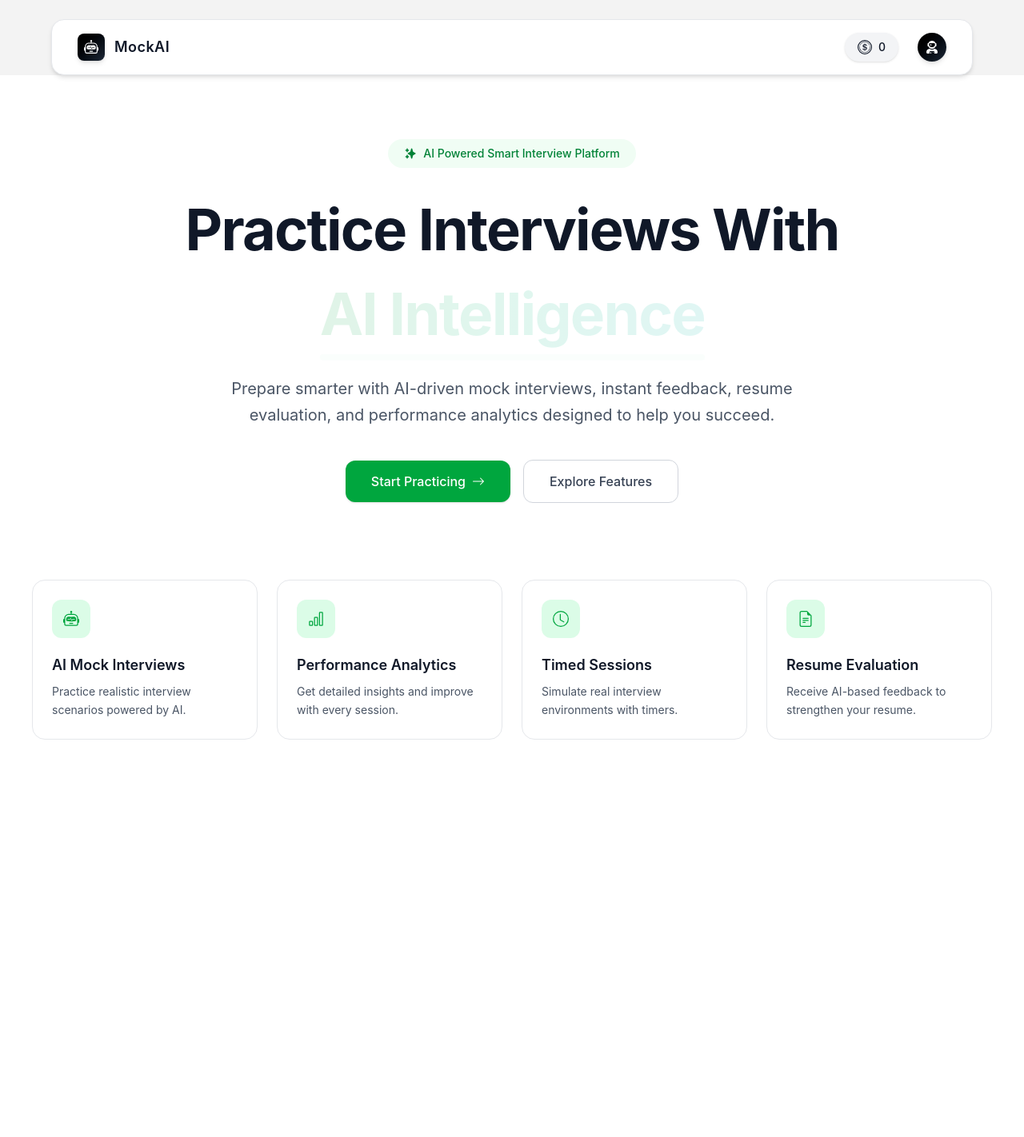
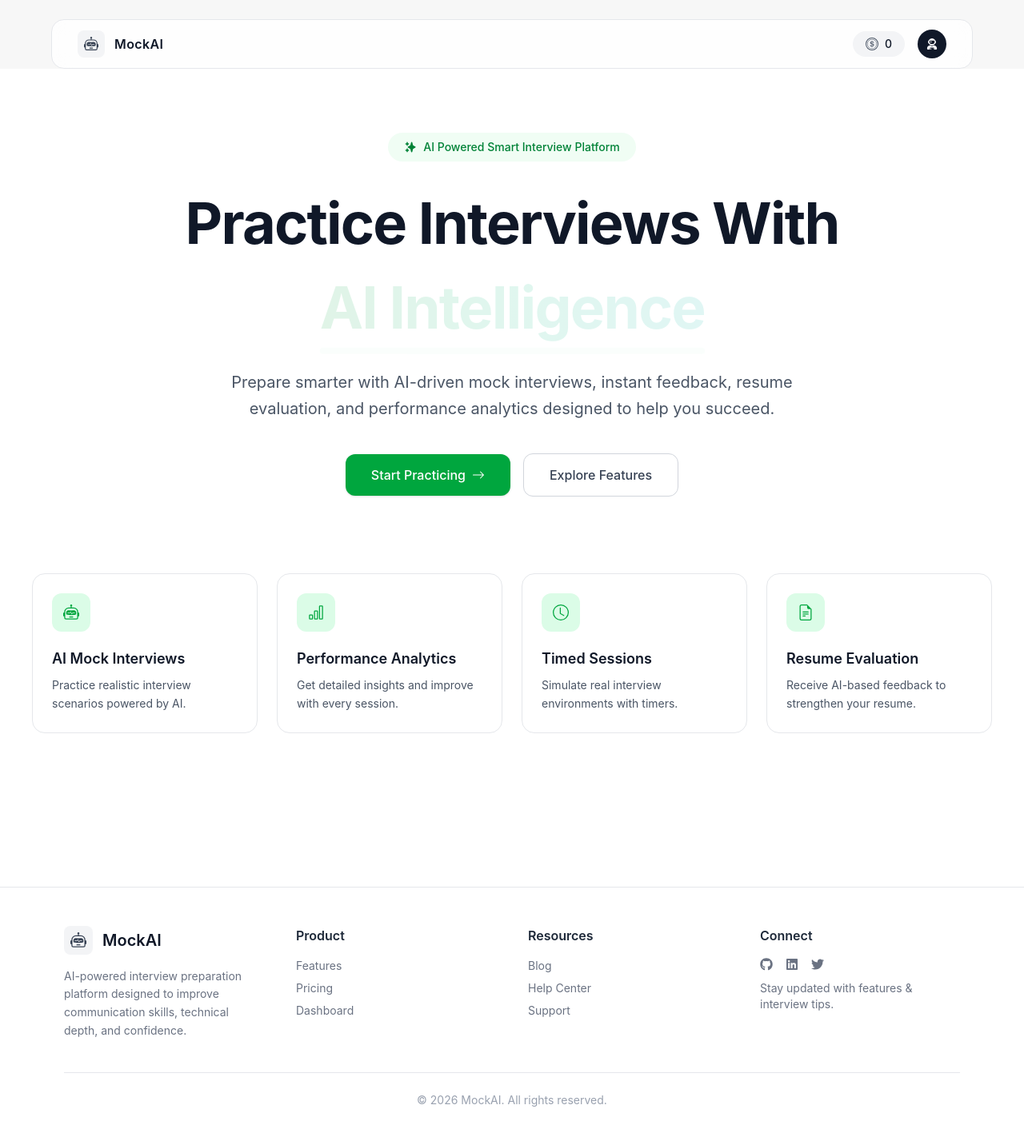
Before and after one commit to Svibhute-01/MockAI, a React (Vite) app in the folder client/: page / in a window 1280 px wide. Shown: the top 1422 px of the page at 80% size. Before the commit the page ends 1037 px from the top, so only its background shows below. Built offline with nearby package versions, Linux system fonts and the light colour scheme; no server answers.

Commit message:
feat: add responsive footer component with modern UI

```diff
--- /dev/null
+++ b/client/src/components/Footer.jsx
@@ -0,0 +1,72 @@
+import React from 'react'
+import { BsRobot } from 'react-icons/bs'
+import { FaGithub, FaLinkedin, FaTwitter } from 'react-icons/fa'
+
+function Footer() {
+  return (
+    <footer className="mt-20 border-t border-gray-200 bg-white px-6 md:px-20 py-12">
+
+      <div className="grid md:grid-cols-4 gap-10">
+
+        {/* Logo */}
+        <div>
+          <div className="flex items-center gap-3 mb-4">
+            <div className="bg-gray-100 p-2 rounded-lg">
+              <BsRobot className="text-xl text-gray-700" />
+            </div>
+            <h2 className="text-xl font-semibold text-gray-900">MockAI</h2>
+          </div>
+
+          <p className="text-sm text-gray-500 leading-relaxed">
+            AI-powered interview preparation platform designed to improve
+            communication skills, technical depth, and confidence.
+          </p>
+        </div>
+
+        {/* Links */}
+        <div>
+          <h3 className="font-semibold text-gray-800 mb-4">Product</h3>
+          <ul className="space-y-2 text-sm text-gray-500">
+            <li className="hover:text-green-600 cursor-pointer">Features</li>
+            <li className="hover:text-green-600 cursor-pointer">Pricing</li>
+            <li className="hover:text-green-600 cursor-pointer">Dashboard</li>
+          </ul>
+        </div>
+
+        {/* Resources */}
+        <div>
+          <h3 className="font-semibold text-gray-800 mb-4">Resources</h3>
+          <ul className="space-y-2 text-sm text-gray-500">
+            <li className="hover:text-green-600 cursor-pointer">Blog</li>
+            <li className="hover:text-green-600 cursor-pointer">Help Center</li>
+            <li className="hover:text-green-600 cursor-pointer">Support</li>
+          </ul>
+        </div>
+
+        {/* Social */}
+        <div>
+          <h3 className="font-semibold text-gray-800 mb-4">Connect</h3>
+
+          <div className="flex gap-4 mb-3">
+            <FaGithub className="text-gray-500 hover:text-green-600 cursor-pointer transition" />
+            <FaLinkedin className="text-gray-500 hover:text-green-600 cursor-pointer transition" />
+            <FaTwitter className="text-gray-500 hover:text-green-600 cursor-pointer transition" />
+          </div>
+
+          <p className="text-sm text-gray-500">
+            Stay updated with features & interview tips.
+          </p>
+        </div>
+
+      </div>
+
+      {/* Bottom */}
+      <div className="mt-10 pt-6 border-t border-gray-200 text-center text-sm text-gray-400">
+        © {new Date().getFullYear()} MockAI. All rights reserved.
+      </div>
+
+    </footer>
+  )
+}
+
+export default Footer
--- a/client/src/components/Navbar.jsx
+++ b/client/src/components/Navbar.jsx
@@ -21,7 +21,6 @@ function Navbar() {
   const creditRef = useRef();
   const userRef = useRef();
 
-  // Close on outside click
   useEffect(() => {
     const handleClickOutside = (e) => {
       if (creditRef.current && !creditRef.current.contains(e.target)) {
@@ -37,42 +36,39 @@ function Navbar() {
       document.removeEventListener("mousedown", handleClickOutside);
   }, []);
 
-  // Logout (NO navigation)
   const handleLogout = async () => {
     try {
       await API.post("/api/auth/logout", {}, { withCredentials: true });
-
       dispatch(setUserData(null));
-
       setShowCreditPopup(false);
       setShowUserPopup(false);
-
-      // ❌ no navigation (as you requested)
     } catch (error) {
       console.log("Logout error:", error);
     }
   };
 
   return (
-    <div className="bg-[#f3f3f3] flex justify-center px-4 pt-6">
+    <div className="bg-[#f7f7f7] flex justify-center px-4 pt-6">
+
       <motion.div
-        initial={{ opacity: 0, y: -40 }}
+        initial={{ opacity: 0, y: -30 }}
         animate={{ opacity: 1, y: 0 }}
-        transition={{ duration: 0.3 }}
-        className="w-full max-w-6xl bg-white rounded-2xl shadow-md border border-gray-200 px-8 py-4 flex justify-between items-center"
+        transition={{ duration: 0.25 }}
+        className="w-full max-w-6xl bg-white/80 backdrop-blur-md rounded-2xl border border-gray-200 px-8 py-3 flex justify-between items-center"
       >
+
         {/* LEFT */}
         <div className="flex items-center gap-3 cursor-pointer">
-          <div className="bg-gradient-to-br from-black to-gray-800 text-white p-2 rounded-lg shadow-md">
-            <BsRobot size={18} />
+          <div className="bg-gray-100 p-2 rounded-lg">
+            <BsRobot size={18} className="text-gray-700" />
           </div>
-          <h1 className="font-semibold hidden md:block text-lg tracking-wide">
+          <h1 className="font-semibold hidden md:block text-gray-900 tracking-wide">
             MockAI
           </h1>
         </div>
 
         {/* RIGHT */}
-        <div className="flex items-center gap-6 relative">
+        <div className="flex items-center gap-4 relative">
 
           {/* 💰 CREDITS */}
           <div className="relative" ref={creditRef}>
@@ -85,27 +81,23 @@ function Navbar() {
                 setShowCreditPopup(!showCreditPopup);
                 setShowUserPopup(false);
               }}
-              className="flex items-center gap-2 bg-gray-100 px-4 py-2 rounded-full text-sm font-medium hover:bg-gray-200 transition shadow-sm"
+              className="flex items-center gap-2 bg-gray-100 px-4 py-1.5 rounded-full text-sm font-medium hover:bg-gray-200 transition"
             >
-              <BsCoin size={18} />
+              <BsCoin size={16} className="text-gray-600" />
               {userData?.credits ?? 0}
             </button>
 
             <AnimatePresence>
               {showCreditPopup && (
                 <motion.div
-                  initial={{ opacity: 0, y: 15, scale: 0.92 }}
+                  initial={{ opacity: 0, y: 10, scale: 0.95 }}
                   animate={{ opacity: 1, y: 0, scale: 1 }}
-                  exit={{ opacity: 0, y: 15, scale: 0.92 }}
-                  transition={{ duration: 0.25 }}
-                  className="absolute right-0 mt-4 w-80 bg-gradient-to-br from-white/80 to-gray-100/70 backdrop-blur-2xl border border-white/40 shadow-2xl rounded-3xl p-6 z-50"
+                  exit={{ opacity: 0, y: 10, scale: 0.95 }}
+                  transition={{ duration: 0.2 }}
+                  className="absolute right-0 mt-4 w-72 bg-white border border-gray-200 rounded-2xl shadow-lg p-5 z-50"
                 >
-                  {/* Glow ring */}
-                  <div className="absolute inset-0 rounded-3xl bg-gradient-to-br from-yellow-200/20 to-transparent pointer-events-none"></div>
-
-                  {/* Header */}
-                  <div className="flex items-center gap-3 mb-4">
-                    <div className="bg-yellow-100 text-yellow-600 p-3 rounded-xl shadow-sm">
+                  <div className="flex items-center gap-3 mb-3">
+                    <div className="bg-yellow-100 text-yellow-600 p-2 rounded-lg">
                       <BsCoin />
                     </div>
                     <div>
@@ -118,16 +110,15 @@ function Navbar() {
                     </div>
                   </div>
 
-                  <p className="text-sm text-gray-700 mb-5 leading-relaxed">
-                    You’re running low on credits. Upgrade now to continue
-                    uninterrupted AI interviews.
+                  <p className="text-sm text-gray-600 mb-4">
+                    You’re running low on credits. Upgrade to continue.
                   </p>
 
                   <button
                     onClick={() => navigate("/pricing")}
-                    className="w-full bg-gradient-to-r from-black via-gray-800 to-black text-white py-2.5 rounded-xl text-sm font-semibold tracking-wide hover:scale-[1.02] active:scale-[0.98] transition"
+                    className="w-full bg-green-600 text-white py-2 rounded-lg text-sm font-medium hover:bg-green-700 transition"
                   >
-                    Upgrade Plan 🚀
+                    Upgrade Plan
                   </button>
                 </motion.div>
               )}
@@ -145,32 +136,26 @@ function Navbar() {
                 setShowUserPopup(!showUserPopup);
                 setShowCreditPopup(false);
               }}
-    className="w-9 h-9 bg-gradient-to-br from-black to-gray-800 text-white rounded-full flex items-center justify-center font-semibold shadow-md hover:scale-105 transition"
+              className="w-9 h-9 bg-gray-900 text-white rounded-full flex items-center justify-center text-sm font-semibold hover:scale-105 transition"
             >
               {userData?.name
                 ? userData.name.charAt(0).toUpperCase()
-      : <FaUserAstronaut size={16} />}
+                : <FaUserAstronaut size={14} />}
             </button>
 
             <AnimatePresence>
               {showUserPopup && (
                 <motion.div
-        initial={{ opacity: 0, y: 20, scale: 0.9 }}
+                  initial={{ opacity: 0, y: 12, scale: 0.95 }}
                   animate={{ opacity: 1, y: 0, scale: 1 }}
-        exit={{ opacity: 0, y: 15, scale: 0.9 }}
-        transition={{ duration: 0.25 }}
-        className="absolute right-0 mt-4 w-80 z-50"
+                  exit={{ opacity: 0, y: 12, scale: 0.95 }}
+                  transition={{ duration: 0.2 }}
+                  className="absolute right-0 mt-4 w-72 bg-white border border-gray-200 rounded-2xl shadow-lg p-4 z-50"
                 >
 
-        {/* 🔥 Gradient Border Wrapper */}
-        <div className="p-[1px] rounded-3xl bg-gradient-to-br from-gray-300/40 via-white/60 to-gray-300/40 shadow-2xl">
-
-          {/* Glass Card */}
-          <div className="bg-white/80 backdrop-blur-2xl rounded-3xl p-5">
-
-            {/* 👤 USER HEADER */}
-            <div className="flex items-center gap-3 mb-5">
-              <div className="w-12 h-12 bg-gradient-to-br from-black to-gray-800 text-white rounded-full flex items-center justify-center text-lg font-semibold shadow-md">
+                  {/* USER INFO */}
+                  <div className="flex items-center gap-3 mb-4">
+                    <div className="w-10 h-10 bg-gray-900 text-white rounded-full flex items-center justify-center text-sm font-semibold">
                       {userData?.name?.charAt(0).toUpperCase()}
                     </div>
 
@@ -179,63 +164,40 @@ function Navbar() {
                         {userData?.name || "User"}
                       </p>
                       <p className="text-xs text-gray-500">
-                  Active • Free Plan
+                        Free Plan
                       </p>
                     </div>
                   </div>
 
-            {/* Divider */}
-            <div className="h-px bg-gray-200 mb-3" />
+                  <div className="border-t border-gray-200 my-2" />
 
-            {/* 📊 MENU */}
+                  {/* MENU */}
                   <div className="flex flex-col gap-1">
+                    <button
+                      onClick={() => navigate("/history")}
+                      className="text-left px-3 py-2 rounded-lg text-sm text-gray-700 hover:bg-gray-100 transition"
+                    >
+                      📊 Interview History
+                    </button>
 
                     <button
-                onClick={() => navigate("/history")}
-                className="group flex items-center justify-between px-3 py-2.5 rounded-xl text-sm text-gray-700 hover:bg-gray-100 transition"
+                      className="text-left px-3 py-2 rounded-lg text-sm text-gray-700 hover:bg-gray-100 transition"
                     >
-                <span className="flex items-center gap-2">
-                  📊 Interview History
-                </span>
-                <span className="opacity-0 group-hover:opacity-100 transition translate-x-1 group-hover:translate-x-0">
-                  →
-                </span>
+                      ⚙️ Settings
+                    </button>
+                  </div>
+
+                  <div className="border-t border-gray-200 my-2" />
+
+                  {/* LOGOUT */}
+                  <button
+                    onClick={handleLogout}
+                    className="w-full text-left px-3 py-2 rounded-lg text-sm text-red-500 hover:bg-red-50 transition flex items-center gap-2"
+                  >
+                    <HiOutlineLogout size={16} />
+                    Logout
                   </button>
 
-              {/* Future upgrade option */}
-              <button
-                className="group flex items-center justify-between px-3 py-2.5 rounded-xl text-sm text-gray-700 hover:bg-gray-100 transition"
-              >
-                <span className="flex items-center gap-2">
-                  ⚙️ Settings
-                </span>
-                <span className="opacity-0 group-hover:opacity-100 transition translate-x-1 group-hover:translate-x-0">
-                  →
-                </span>
-              </button>
-
-            </div>
-
-            {/* Divider */}
-            <div className="h-px bg-gray-200 my-3" />
-
-            {/* 🚨 LOGOUT */}
-            <button
-              onClick={handleLogout}
-              className="group w-full flex items-center justify-between px-3 py-2.5 rounded-xl text-sm text-red-500 hover:bg-red-50 transition"
-            >
-              <span className="flex items-center gap-2">
-                <HiOutlineLogout size={16} />
-                Logout
-              </span>
-
-              <span className="opacity-0 group-hover:opacity-100 transition translate-x-1 group-hover:translate-x-0">
-                →
-              </span>
-            </button>
-
-          </div>
-        </div>
                 </motion.div>
               )}
             </AnimatePresence>
--- a/client/src/pages/Home.jsx
+++ b/client/src/pages/Home.jsx
@@ -10,6 +10,7 @@ import {
   BsArrowRight,
 } from 'react-icons/bs'
 import { HiSparkles } from 'react-icons/hi'
+import Footer from '../components/Footer'
 
 const features = [
   {
@@ -166,6 +167,8 @@ function Home() {
           ))}
         </div>
       </section>
+
+      <Footer/>
     </div>
   )
 }
```
Lines whose indentation alone changed are shown as unchanged.
